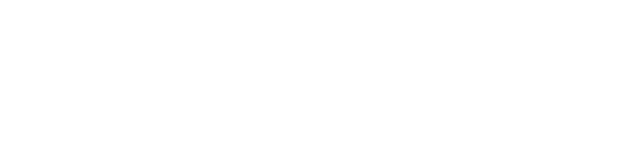
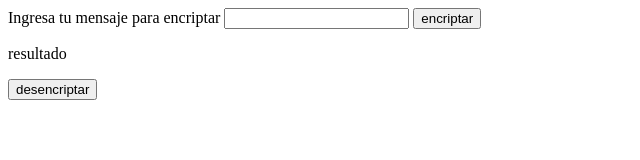
Before and after one commit to DiegoDonoso1/Challenge-Encriptador, a plain HTML site: page index.html in a window 1280 px wide. Shown: the whole page, without its empty margins (0-640 px from the left). Drawn offline with Linux system fonts and the light colour scheme.

Commit message:
se implementa logica de encriptar y desencriptar

```diff
--- a/index.html
+++ b/index.html
@@ -4,7 +4,15 @@
         <meta charset="UTF-8" />
         <meta http-equiv="X-UA-Compatible" content="IE=edge" />
         <meta name="viewport" content="width=device-width, initial-scale=1.0" />
-        <title>Document</title>
+        <title>Encriptador</title>
     </head>
-    <body></body>
+    <body>
+        <label for="">Ingresa tu mensaje para encriptar</label>
+        <input type="text" id="encriptar" />
+
+        <button type="submit" onclick="capturarPalaba()">encriptar</button>
+        <p id="texto-encriptado">resultado</p>
+        <button type="submit" onclick="desencriptar()">desencriptar</button>
+        <script src="script.js"></script>
+    </body>
 </html>
--- /dev/null
+++ b/script.js
@@ -0,0 +1,34 @@
+function capturarPalaba() {
+    let palabra = document.getElementById('encriptar').value;
+    let parrafo = document.getElementById('texto-encriptado');
+    let palabraObj = {
+        a: 'ai',
+        e: 'enter',
+        i: 'imes',
+        o: 'ober',
+        u: 'ufat',
+    };
+
+    palabra = palabra.replace(/a|e|i|o|u/g, function (vocal) {
+        return palabraObj[vocal];
+    });
+
+    parrafo.innerHTML = palabra;
+}
+
+function desencriptar() {
+    let palabra = document.getElementById('encriptar').value;
+    let parrafo = document.getElementById('texto-encriptado');
+    let palabraObj = {
+        ai: 'a',
+        enter: 'e',
+        imes: 'i',
+        ober: 'o',
+        ufat: 'u',
+    };
+    palabra = palabra.replace(/ai|enter|imes|ober|ufat/g, function (vocal) {
+        return palabraObj[vocal];
+    });
+
+    parrafo.innerHTML = palabra;
+}
```
